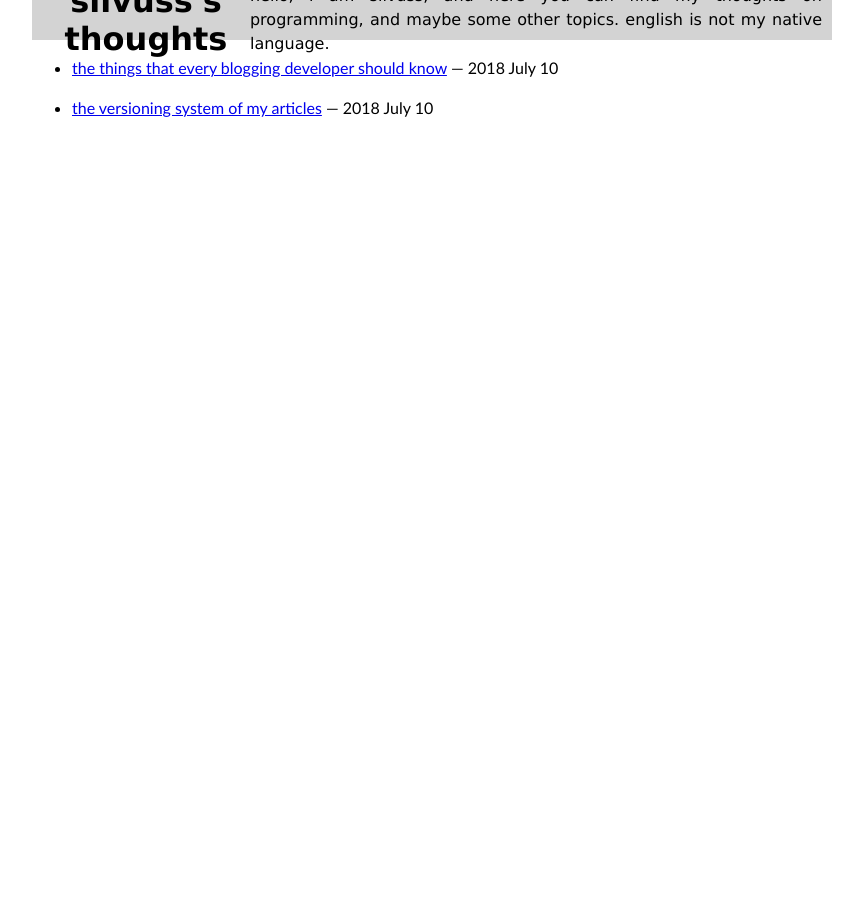
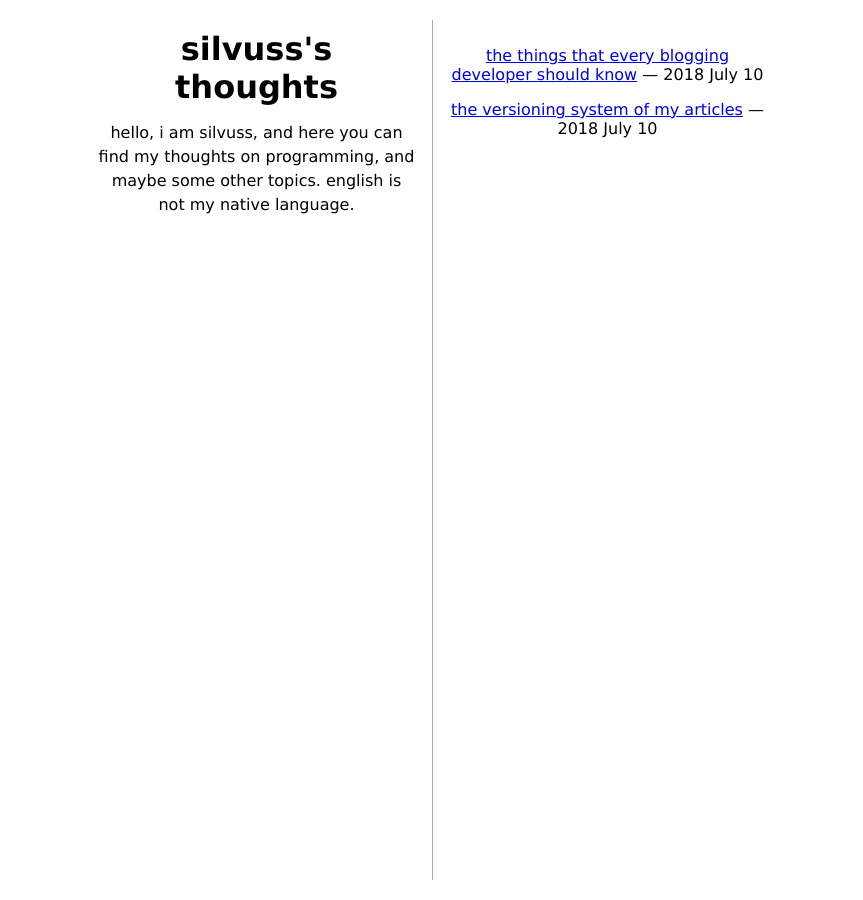
Before and after one commit to DevSilv/ARCHIVED-varts-plain-css, a Jekyll site: the page built from index.html, in a window 1280 px wide. Shown: the whole page, without its empty margins (208-1071 px from the left). Built offline with Jekyll 4.4.1, drawn with Linux system fonts in a browser that asks for light colours.

Commit message:
fix css links for index.html

```diff
--- /dev/null
+++ b/_includes/index-css.html
@@ -0,0 +1,2 @@
+<link rel="stylesheet" href="/css/styles.css">
+<link rel="stylesheet" href="/css/index-styles.css">
--- a/_layouts/post.html
+++ b/_layouts/post.html
@@ -8,7 +8,7 @@
 <head>
     <meta charset="utf-8">
     <meta name="author" content="silvuss">
-    {% include css.html %}
+    {% include post-css.html %}
 </head>
 
 <body>
--- a/index.html
+++ b/index.html
@@ -11,7 +11,7 @@
     <meta name="description" content="these are silvuss's thoughts">
     <title>silvuss's thoughts</title>
 
-    {% include css.html %}
+    {% include index-css.html %}
 </head>
 
 <body>
```
Also changed, not shown: _includes/post-css.html (renamed from _includes/css.html), _layouts/default.html (added).
